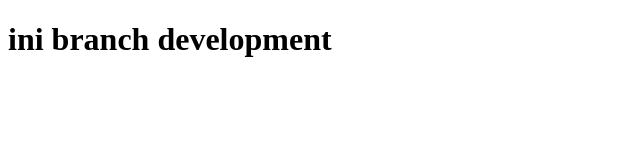
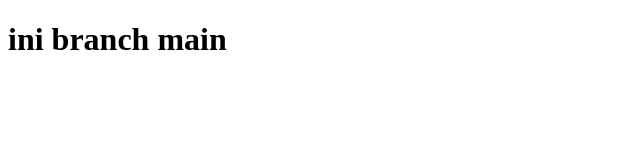
Before and after one commit to yolandahevin/tugaspraktikum, a plain HTML site: page index.html in a window 1280 px wide. Shown: the whole page, without its empty margins (0-640 px from the left). Drawn offline with Linux system fonts and the light colour scheme.

Commit message:
tag h1 branch main

```diff
--- a/index.html
+++ b/index.html
@@ -7,7 +7,7 @@
     <title>Document</title>
 </head>
 <body>
-    <h1>ini branch development
+    <h1>ini branch main
     </h1>
 
 </body>
```
